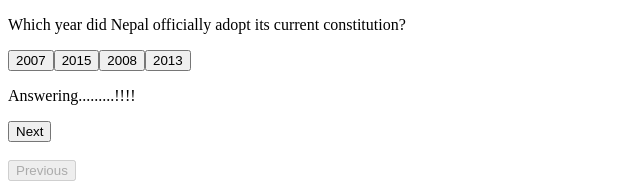
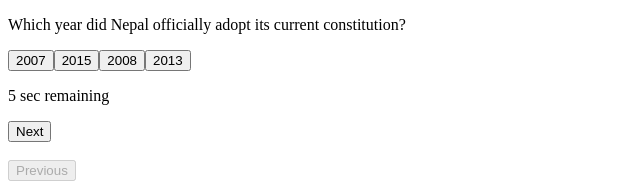
Before and after one commit to SanjilaGangaju/LReact, a React (Vite) app: page / in a window 1280 px wide. Shown: the top 183 px of the page, without its empty margins (0-640 px from the left). Built offline with nearby package versions, Linux system fonts and the light colour scheme.

Commit message:
implement timer functionality

```diff
--- a/src/App.jsx
+++ b/src/App.jsx
@@ -1,24 +1,55 @@
-import React, { use, useState } from 'react'
+import React, { use, useEffect, useState } from 'react'
 import QuizzesDisplay from './QuizzesDisplay'
 import quizQuestions from './components/questions'
 const App = () => {
   const[score, setScore]=useState(0)
   const[currentQuestion, setCurrentQuestion] = useState(0)
   const [showResult, setShowResult] = useState(0)
-  const [message, setMessage] = useState("Answering.........");
+  const [message, setMessage] = useState();
   const [correct, setCorrect] = useState("wrong");
+  const [time, setTime] = useState(10);
+  console.log(time);
 
+  useEffect(()=>{
+    const interval = setInterval(()=>{
+
+      setTime(prevTime=>{
+        if(prevTime==1){
+          clearInterval(interval);
+
+          setMessage("Time's up");
+
+
+
+        }
+
+
+        return prevTime-1;
+      })
+
+
+
+    }, 1000);
+    return ()=> clearInterval(interval);
+
+  },[currentQuestion])
   const handleOption=(optionValue)=>{
+    setTime(0)
+    if (optionValue===quizQuestions[currentQuestion].answer){
 
-    if (optionValue===quizQuestions[currentQuestion].answer){
-       setMessage("Correct")
-       setCorrect("correct");
+        setMessage("Correct")
+         setCorrect("correct");
+
 
        setScore(score+1);
 
+
+
     }
     else{
-      setMessage("wrong")
+
+      setMessage("wrong!!!!!!")
+      setTime(time);
     }
   }
   const handleNextQuestion=()=>{
@@ -26,12 +57,14 @@ const App = () => {
     setCorrect("wrong");
     setCurrentQuestion(currentQuestion+1)
     setMessage("Answering........")
+      setTime(10)
 
 
 
    }
    const handlePrevQuestion=()=>{
     setCurrentQuestion(currentQuestion-1)
+      setTime(10)
 
    }
    const handleRestart=()=>{
@@ -39,11 +72,12 @@ const App = () => {
     setCurrentQuestion(0)
     setCorrect("wrong")
     setMessage("Answering.......")
+    setTime(10)
 
    }
   return (
     <div>
-      <QuizzesDisplay questions={quizQuestions} score={score}message={message} correct={correct}currentQuestion={currentQuestion} handleOption={handleOption} handleNextQuestion={handleNextQuestion} handleRestart={handleRestart}handlePrevQuestion={handlePrevQuestion}></QuizzesDisplay>
+      <QuizzesDisplay questions={quizQuestions} score={score}message={message} time={time} correct={correct}currentQuestion={currentQuestion} handleOption={handleOption} handleNextQuestion={handleNextQuestion} handleRestart={handleRestart}handlePrevQuestion={handlePrevQuestion}></QuizzesDisplay>
     </div>
   )
 }
--- a/src/QuizzesDisplay.jsx
+++ b/src/QuizzesDisplay.jsx
@@ -1,12 +1,12 @@
 import React from 'react'
 
-const QuizzesDisplay = ({ questions ,message, currentQuestion, handleOption, handleNextQuestion, handlePrevQuestion, score, correct, handleRestart}) => {
+const QuizzesDisplay = ({ questions ,message,time, currentQuestion, handleOption, handleNextQuestion, handlePrevQuestion, score, correct, handleRestart}) => {
 
   return (
     <div>
       <p>{questions[currentQuestion].question}</p>
-      {questions[currentQuestion].options.map(option=><button key={option} disabled={correct==="correct"? true : false} onClick={()=>handleOption(option)}>{option}</button>)}<br></br>
-      <p>{message}!!!!</p>
+      {questions[currentQuestion].options.map(option=><button key={option} disabled={correct==="correct" || time==0? true : false} onClick={()=>handleOption(option)}>{option}</button>)}<br></br>
+      <p>{time<=0? message: `${time} sec remaining`}</p>
       <button onClick={()=>handleNextQuestion()}
         disabled={currentQuestion==questions.length-1? true: false}>Next</button><br></br><br></br>
       <button onClick={()=>handlePrevQuestion()}
```
